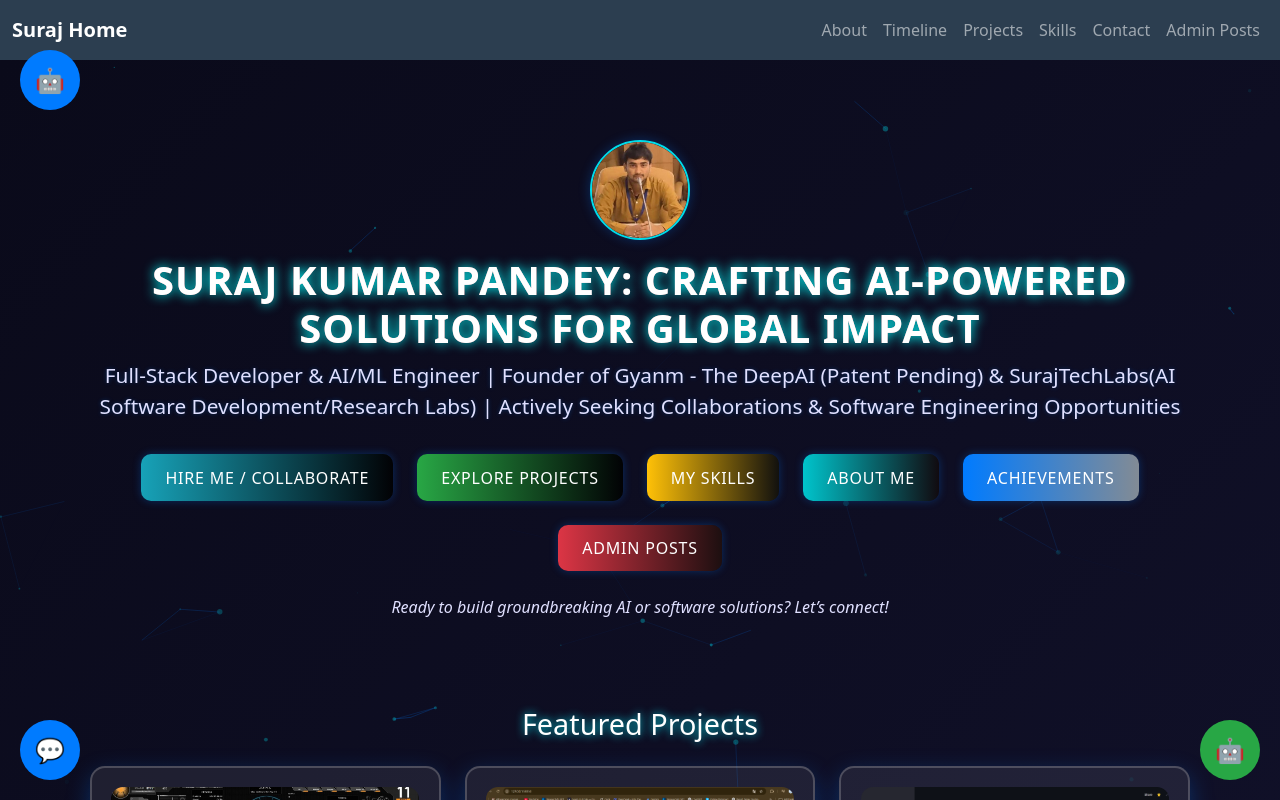
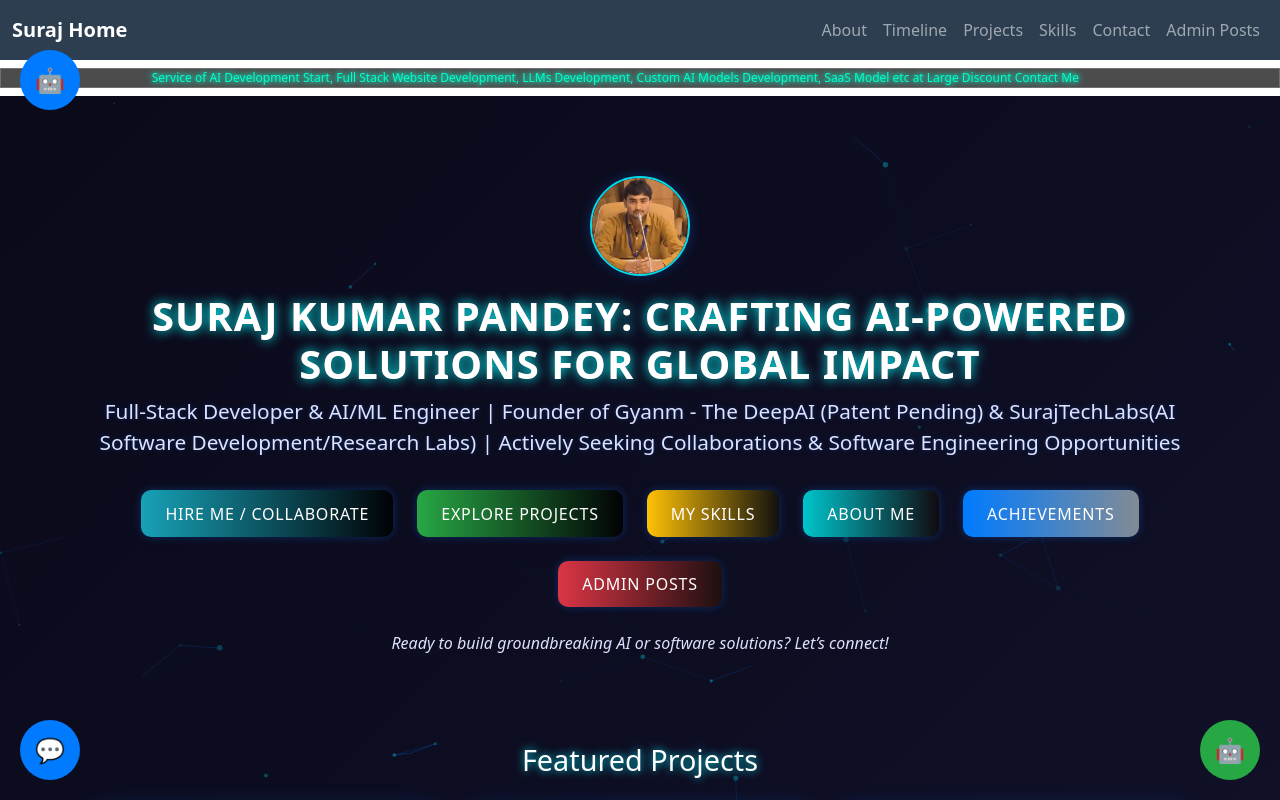
Before and after one commit to surajpandey111/suraj-portfolio, a React (Create React App) app: page / in a window 1280 px wide. Shown: the top 800 px of the page. Built offline with nearby package versions, Linux system fonts and the light colour scheme.

Commit message:
Improve scrolling slit with centered text and neon design

```diff
--- a/src/App.css
+++ b/src/App.css
@@ -105,6 +105,33 @@
   filter: drop-shadow(0 0 10px #5f8d90) brightness(1.5); /* Enhanced neon hover effect */
 }
 
+/* Scrolling Slit */
+.scrolling-slit {
+  height: 20px; /* Thin slit height */
+  overflow: hidden;
+  background: rgba(0, 0, 0, 0.7);
+  border: 1px solid rgba(255, 255, 255, 0.2);
+  margin: 0.5rem 0;
+  display: flex;
+  align-items: center; /* Vertically center the text */
+}
+
+.scrolling-text {
+  display: inline-block;
+  white-space: nowrap;
+  animation: scrollText 14s linear infinite;
+  color: #00ffcc; /* Vibrant neon cyan-green */
+  font-size: 0.75rem; /* Slightly reduced for better fit */
+  padding: 0 10px;
+  line-height: 20px; /* Match slit height to touch base visually */
+  text-shadow: 0 0 5px #00ffcc, 0 0 10px #00ffcc; /* Neon glow effect */
+}
+
+@keyframes scrollText {
+  0% { transform: translateX(100%); }
+  100% { transform: translateX(-100%); }
+}
+
 /* Accessibility and Performance */
 :focus {
   outline: 2px solid #00ddeb;
@@ -113,7 +140,9 @@
 
 @media (prefers-reduced-motion: reduce) {
   .navbar-nav .nav-link,
-  .social-icon {
+  .social-icon,
+  .scrolling-text {
+    animation: none;
     transition: none;
   }
 }
--- a/src/App.js
+++ b/src/App.js
@@ -15,7 +15,6 @@
   import "slick-carousel/slick/slick-theme.css";
   import 'bootstrap/dist/css/bootstrap.min.css';
   import 'bootstrap/dist/js/bootstrap.bundle.min.js';
-
 
   function App() {
     return (
@@ -41,6 +40,12 @@
             </div>
           </div>
         </nav>
+
+        <div className="scrolling-slit">
+          <div className="scrolling-text">
+            Service of AI Development Start, Full Stack Website Development, LLMs Development, Custom AI Models Development, SaaS Model etc at Large Discount Contact Me
+          </div>
+        </div>
 
         <button
           onClick={() => window.open("https://portfolio-suraj-ai.streamlit.app/", "_blank")}
```
Lines whose indentation alone changed are shown as unchanged.
